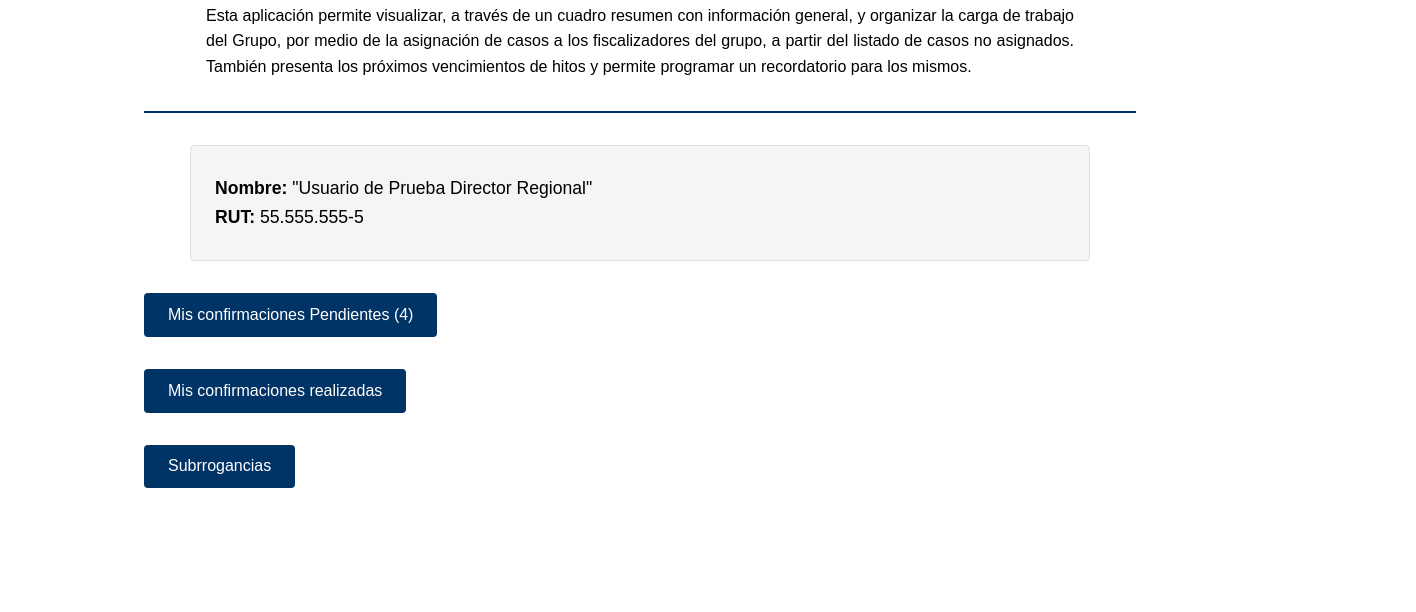
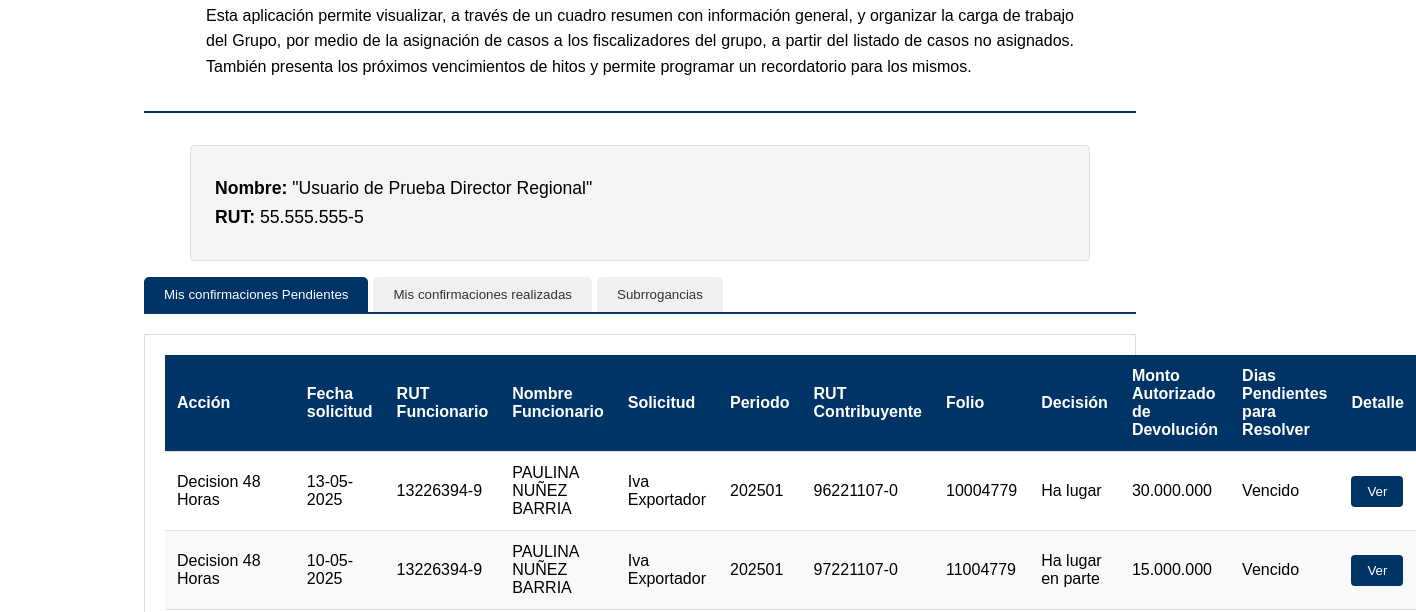
Before and after one commit to Snowk3/Agenda_DirJef, a plain HTML site: page Agenda_DR.html in a window 1280 px wide. Shown: the part 188-800 px from the top of the page, 1416 px wide, since content can reach past the window. Drawn offline with Linux system fonts and the light colour scheme.

Commit message:
Cambio a pestañas

```diff
--- a/Agenda_DR.html
+++ b/Agenda_DR.html
@@ -30,12 +30,16 @@
         <div class="user-info">
             <p><strong>Nombre:</strong> "Usuario de Prueba Director Regional"</p>
             <p><strong>RUT:</strong> 55.555.555-5</p>
+        </div>        <div class="tables-section">
+            <!-- Tabs Navigation -->
+            <div class="tabs-navigation">
+                <button id="tabConfirmacionesPendientes" class="tab-button active" onclick="openTab('contentConfirmacionesPendientes', 'tabConfirmacionesPendientes')">Mis confirmaciones Pendientes</button>
+                <button id="tabConfirmacionesRealizadas" class="tab-button" onclick="openTab('contentConfirmacionesRealizadas', 'tabConfirmacionesRealizadas')">Mis confirmaciones realizadas</button>
+                <button id="tabSubrrogancias" class="tab-button" onclick="openTab('contentSubrrogancias', 'tabSubrrogancias')">Subrrogancias</button>
             </div>
 
-        <div class="tables-section">
-            <div class="table-group">
-                <button id="toggleButton" class="toggle-button" onclick="toggleTable('tableContent', 'toggleButton')">Mis confirmaciones Pendientes</button>
-                <div id="tableContent" class="table-container" style="display: none;">
+            <!-- Tab Contents -->
+            <div id="contentConfirmacionesPendientes" class="tab-content active">
                 <table>
                     <thead>
                         <tr>
@@ -47,7 +51,8 @@
                             <th>Periodo</th>
                             <th>RUT Contribuyente</th>
                             <th>Folio</th>
-                                <th>Decisión</th>                                <th>Monto Autorizado de Devolución</th>
+                            <th>Decisión</th>
+                            <th>Monto Autorizado de Devolución</th>
                             <th>Dias Pendientes para Resolver</th>
                             <th>Detalle</th>
                         </tr>
@@ -80,7 +85,7 @@
                             <td>15000000</td>
                             <td>30</td>
                             <td><button class="action-button">Ver</button></td>
-
+                        </tr>
                         <tr><!-- ejemplos 3-->
                             <td>Decision 48 Horas,Dispone FEP</td>
                             <td>10-05-2025</td>
@@ -94,6 +99,7 @@
                             <td>15000000</td>
                             <td>30</td>
                             <td><button class="action-button">Ver</button></td>
+                        </tr>
                         <tr><!-- ejemplos 4-->
                             <td>FEP</td>
                             <td>14-05-2025</td>
@@ -111,11 +117,8 @@
                     </tbody>
                 </table>
             </div>
-            </div>
 
-            <div class="table-group">
-                <button id="toggleButton2" class="toggle-button" onclick="toggleTable('tableContent2', 'toggleButton2')">Mis confirmaciones realizadas</button>
-                <div id="tableContent2" class="table-container" style="display: none;">
+            <div id="contentConfirmacionesRealizadas" class="tab-content">
                 <table>
                     <thead>
                         <tr>
@@ -138,11 +141,8 @@
                     </tbody>
                 </table>
             </div>
-        </div>
 
-            <div class="table-group">
-                <button id="toggleButton3" class="toggle-button" onclick="toggleTable('tableContent3', 'toggleButton3')">Subrrogancias</button>
-                <div id="tableContent3" class="table-container" style="display: none;">
+            <div id="contentSubrrogancias" class="tab-content">
                     <div class="subrogancia-form">
                         <div class="form-row">
                             <div class="form-group">
--- a/script.js
+++ b/script.js
@@ -35,6 +35,35 @@ function toggleTable(contentId, buttonId) {
     }
 }
 
+/**
+ * Controla el sistema de pestañas, mostrando el contenido de la pestaña seleccionada
+ * y ocultando las demás
+ * @param {string} contentId - ID del contenido de la pestaña a mostrar
+ * @param {string} activeTabId - ID de la pestaña activa
+ */
+function openTab(contentId, activeTabId) {
+    // Ocultar todos los contenidos de pestañas
+    const tabContents = document.getElementsByClassName('tab-content');
+    for (let i = 0; i < tabContents.length; i++) {
+        tabContents[i].classList.remove('active');
+    }
+
+    // Desactivar todas las pestañas
+    const tabButtons = document.getElementsByClassName('tab-button');
+    for (let i = 0; i < tabButtons.length; i++) {
+        tabButtons[i].classList.remove('active');
+    }
+
+    // Mostrar el contenido seleccionado y activar la pestaña
+    document.getElementById(contentId).classList.add('active');
+    document.getElementById(activeTabId).classList.add('active');
+
+    // Si es la pestaña de confirmaciones pendientes, calcular días pendientes
+    if (contentId === 'contentConfirmacionesPendientes') {
+        setTimeout(calcularDiasPendientes, 100);
+    }
+}
+
 // ===============================================
 // FUNCIONES DE CONTEO Y FORMATEO
 // ===============================================
@@ -69,7 +98,7 @@ function formatearMonto(monto) {
  * Calcula los días pendientes y formatea los montos en la tabla
  */
 function calcularDiasPendientes() {
-    const rows = document.querySelectorAll('#tableContent tbody tr');
+    const rows = document.querySelectorAll('#contentConfirmacionesPendientes tbody tr');
     const hoy = new Date();
 
     rows.forEach(row => {
@@ -120,14 +149,15 @@ function parseFecha(fechaStr) {
 
 // Configuración inicial cuando se carga la página
 document.addEventListener('DOMContentLoaded', function() {
-    // Inicializar contador en el botón
-    const button = document.getElementById('toggleButton');
-    const count = contarElementosTabla();
-    const originalText = button.textContent;
-    button.textContent = originalText + ` (${count})`;
+    // Inicializar el sistema de pestañas y calcular días pendientes
+    calcularDiasPendientes();
 
-    // Configurar cálculo de días pendientes al mostrar la tabla
-    document.getElementById('toggleButton').addEventListener('click', function() {
-        setTimeout(calcularDiasPendientes, 100);
+    // Asegurar que las pestañas funcionen correctamente
+    const tabButtons = document.querySelectorAll('.tab-button');
+    tabButtons.forEach(button => {
+        button.addEventListener('click', function() {
+            const contentId = this.getAttribute('data-target') || this.id.replace('tab', 'content');
+            openTab(contentId, this.id);
+        });
     });
 });
--- a/styles.css
+++ b/styles.css
@@ -94,6 +94,45 @@ main {
     background-color: #004380;
 }
 
+/* Estilo para las pestañas */
+.tabs-navigation {
+    display: flex;
+    overflow-x: auto;
+    border-bottom: 2px solid #003366;
+    margin-bottom: 20px;
+}
+
+.tab-button {
+    background-color: #f0f0f0;
+    color: #333;
+    border: none;
+    padding: 10px 20px;
+    margin-right: 5px;
+    cursor: pointer;
+    border-radius: 5px 5px 0 0;
+    transition: background-color 0.3s;
+}
+
+.tab-button:hover {
+    background-color: #ddd;
+}
+
+.tab-button.active {
+    background-color: #003366;
+    color: white;
+}
+
+.tab-content {
+    display: none;
+    padding: 20px;
+    border: 1px solid #ddd;
+    border-radius: 0 0 5px 5px;
+}
+
+.tab-content.active {
+    display: block;
+}
+
 .table-container {
     overflow-x: auto;
     margin-bottom: 2rem;
```
Lines whose indentation alone changed are shown as unchanged.
